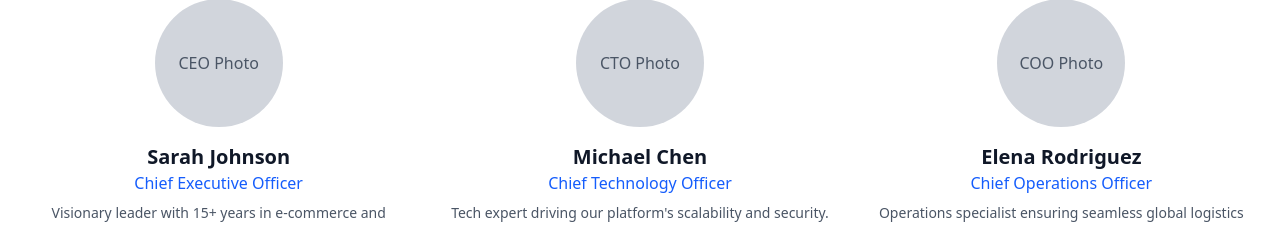
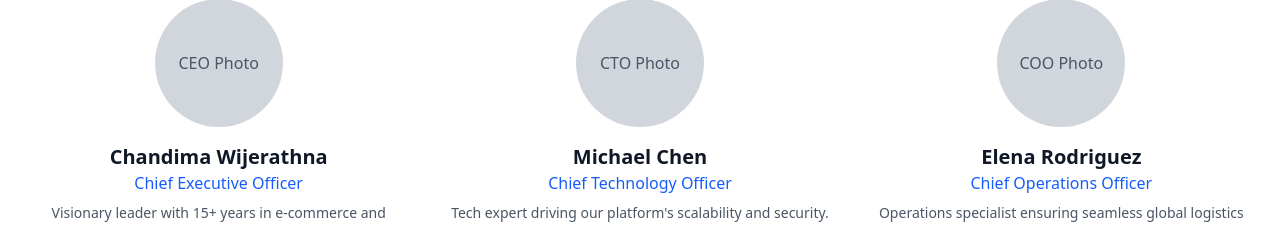
Before and after one commit to Chandima0406/GlobalStock, a React (Vite) app in the folder frontend/: page /about in a window 1280 px wide. Shown: the part 2115-2340 px from the top of the page. Built offline with nearby package versions, Linux system fonts and the light colour scheme.

Commit message:
Ui update

```diff
--- a/frontend/src/pages/Static/About.jsx
+++ b/frontend/src/pages/Static/About.jsx
@@ -163,7 +163,7 @@
                 <div className="bg-gray-300 w-32 h-32 rounded-full mx-auto mb-4 flex items-center justify-center">
                   <span className="text-gray-600">CEO Photo</span>
                 </div>
-                <h3 className="text-xl font-semibold text-gray-900">Sarah Johnson</h3>
+                <h3 className="text-xl font-semibold text-gray-900">Chandima Wijerathna</h3>
                 <p className="text-blue-600 mb-2">Chief Executive Officer</p>
                 <p className="text-gray-600 text-sm">
                   Visionary leader with 15+ years in e-commerce and technology innovation.
```
